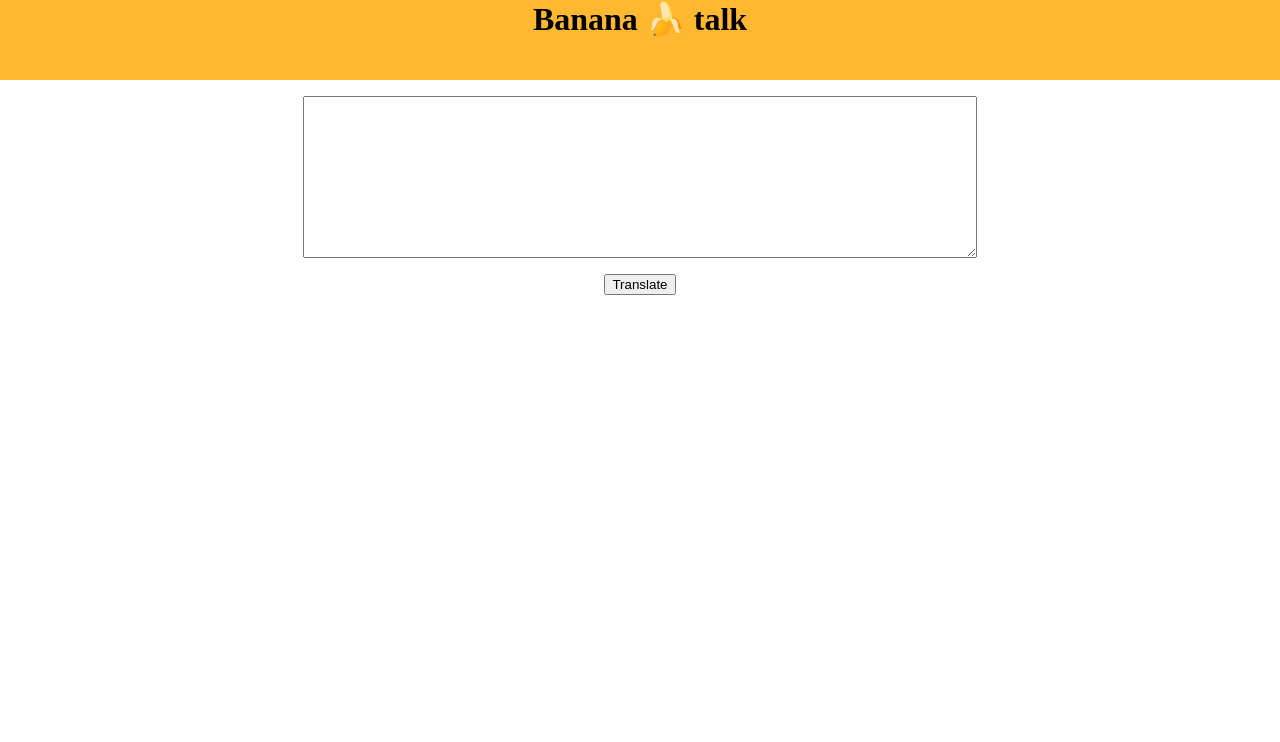
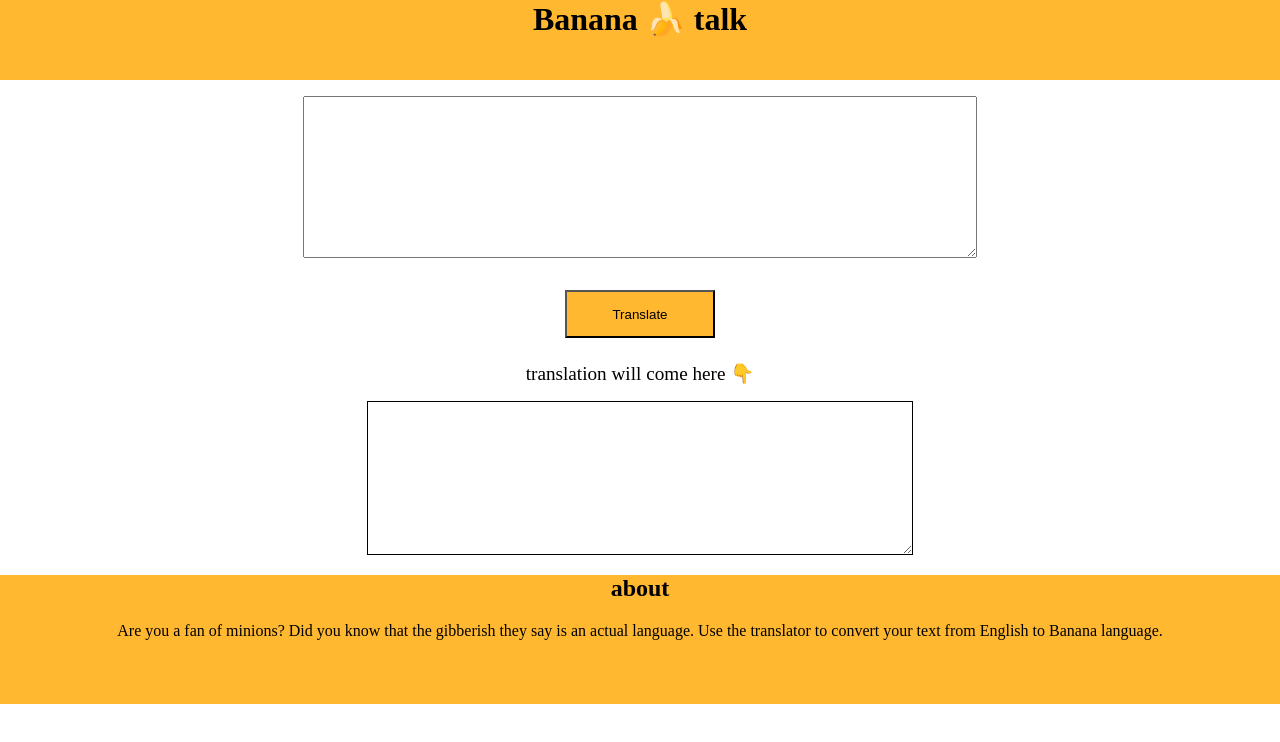
Before and after one commit to aniketsingh13/Banana-Talk, a plain HTML site: page index.html in a window 1280 px wide. Drawn offline with Linux system fonts and the light colour scheme.

Commit message:
html and css done

```diff
--- a/app.js
+++ b/app.js
@@ -1,2 +1,6 @@
 var btnTranslate = document.querySelector("#btn-translate");
+var txtInput = document.querySelector("#txt-input");
 btnTranslate.addEventListener("click",  clickHandler);
+function clickHandler (){
+    console.log("input",txtInput.value);
+}
--- a/index.html
+++ b/index.html
@@ -11,12 +11,21 @@
 
 <body>
     <h1>Banana 🍌 talk</h1>
-    <textarea id="txt-input" placeholder="put your sentence here which you want to convet into Banana"> </textarea>
+    <textarea id="txt-input" placeholder="put your sentence here which you want to convert into Banana..."> </textarea>
 
     <button id="btn-translate">Translate</button>
+    <div class="trans">
+        translation will come here 👇
+    </div>
+    <textarea id="output"></textarea>
 
 
     <script src="app.js" type="text/javascript"></script>
 </body>
+<footer>
+    <h2>about</h2>
+    <p class="para">Are you a fan of minions? Did you know that the gibberish they say is an actual language. Use the translator to convert your text from English to  Banana language.</p>
+</footer>
+
 
 </html>
--- a/styles.css
+++ b/styles.css
@@ -1,11 +1,14 @@
 body{
-    text-align: center;
+   text-align: center;
     margin: 0;
+    padding: 0;
+
 }
 h1{
     background-color: #FFB830;
     height: 5rem;
     margin: 0;
+
 
 }
 
@@ -14,7 +17,39 @@ textarea{
     height: 8rem;
     display: block;
     margin: 1rem auto;
-    text-align: center;
+
     padding: 1rem;
 
 }
+#btn-translate{
+    min-width: 150px;
+    height: 3rem;
+    background-color: #FFB830;
+    margin: 1rem 0;
+    padding: .5rem;
+
+}
+.trans{
+    text-align: center;
+    margin: .5rem 25rem;
+    font-size: larger;
+
+display: block;
+
+}
+
+#output{
+    border: 1px solid black;
+    width: 40%;
+    height: 15vh;
+    display: block
+
+
+}
+footer{
+    background-color: #FFB830;
+    margin-bottom: 0;
+    padding-bottom: 3rem;
+    display: block;
+    justify-content: center;
+}
```
